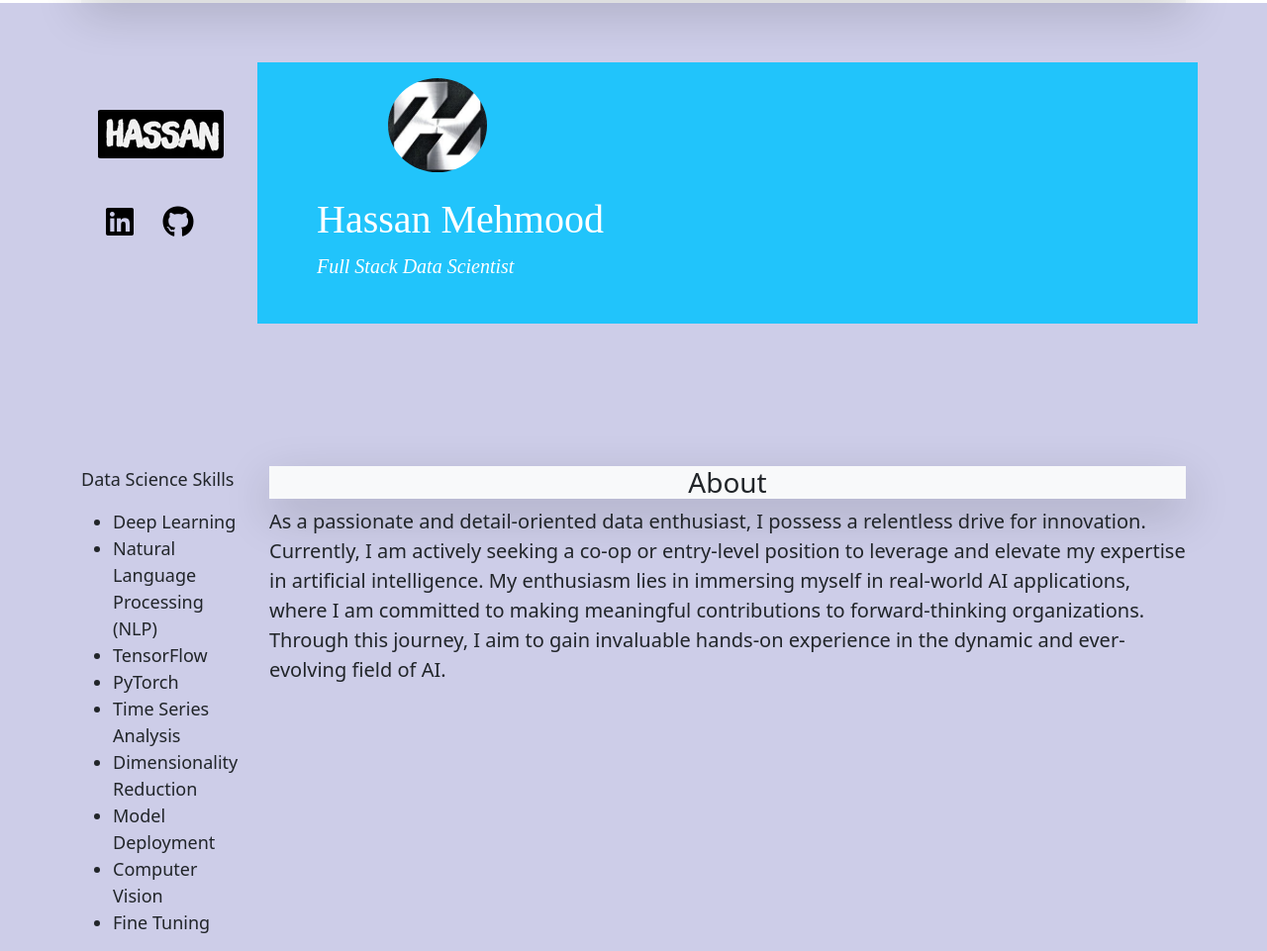
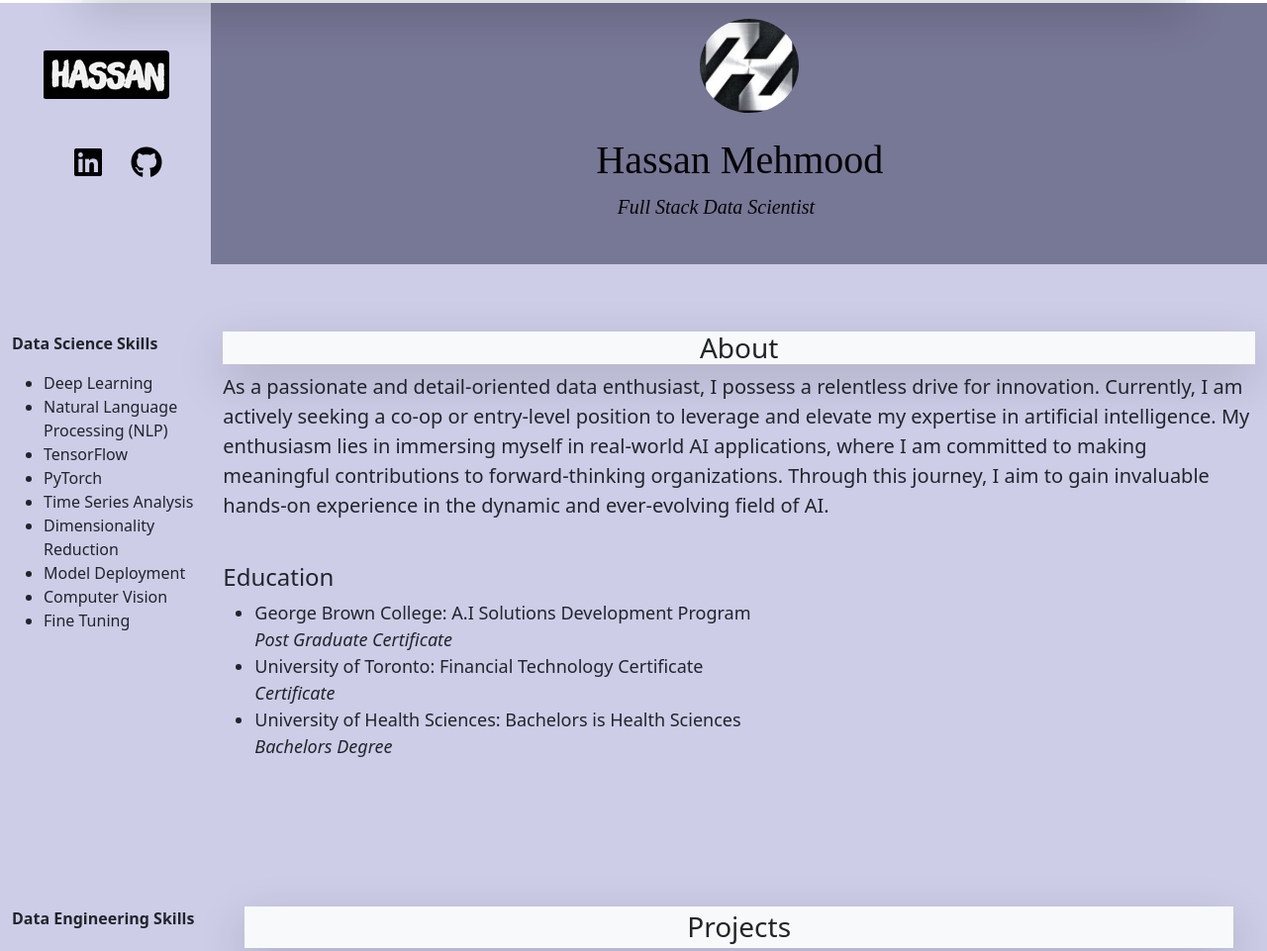
Before and after one commit to mehassanhmood/Static-Portfolio, a plain HTML site: page index.html in a window 1280 px wide. Shown: the part 56-1017 px from the top of the page at 99% size. Drawn offline with nearby package versions, Linux system fonts and the light colour scheme.

Commit message:
Refinement

```diff
--- a/index.css
+++ b/index.css
@@ -8,9 +8,12 @@
 }
 
 #header {
-    background-color: #21c4fb;
-    color: white;
+    background-color: rgb(119, 119, 150);
+    color: rgb(5, 5, 5);
     font-family: 'Times New Roman', Times, serif;
+    justify-content: center;
+    text-align: center;
+    /* padding-right: 250; */
 }
 #SidebarHeader {
     background-color:rgb(205, 205, 232)
@@ -25,12 +28,12 @@
 }
 
 #social-icon:hover {
-    color: #21c4fb;
+    color: #3376cd;
 
 }
 #logo-left:hover {
-    color: orange;
+    color: #3376cd;;
 }
 #cards:hover {
-    background-color: orange;
+    background-color: #3376cd;;
 }
--- a/index.html
+++ b/index.html
@@ -39,8 +39,8 @@
 
 
     <!-- Section 1 -->
-    <section id= "section">
-        <div class="container" id="header">
+    <section id= "section ml-5">
+        <div class="container-fluid" id="header">
             <div class="row">
 
                 <div class="col-2" id="SidebarHeader">
@@ -53,11 +53,11 @@
                     </div>
                 </div>
 
-                <div class="col ms-5">
+                <div class="col-9 ms-5 me-5 pe-5">
                         <div class="ms-5 ps-4 py-3">
-                            <img src="./images/logo-hassan.png" alt="Hassan Mehmood" class="img-fluid mxy-auto rounded-circle " style="width: 100px;">
+                            <img src="./images/logo-hassan.png" alt="Hassan Mehmood" class="img-fluid my-auto me-1 rounded-circle " style="width: 100px;">
                         </div>
-                        <h1 class="mt-2">Hassan Mehmood</h1>
+                        <h1 class="mt-2 ms-5">Hassan Mehmood</h1>
                         <p class="lead"><em>Full Stack Data Scientist</em></p><br>
                         <!-- <p><em>*Web-site Under Construction</em></p> -->
                 </div>
@@ -66,34 +66,13 @@
     </section>
 
 
-    <!-- navbar
-    <div class="container-sm" style="background-color:rgb(205, 205, 232);">
-        <nav class="navbar navbar-expand-md navbar-light bg-light">
-            <div class="container-fluid">
-                <button class="navbar-toggler" type="button" data-bs-toggle="collapse" data-bs-target="#navbarNav" aria-controls="navbarNav" aria-expanded="false" aria-label="Toggle navigation">
-                    <span class="navbar-toggler-icon"></span>
-                </button>
-                <div class="collapse navbar-collapse justify-content-start align-center" id="navbarNav">
-                    <ul class="navbar-nav">
-                        <li class="nav-item"><a class="nav-link" href="#">Home</a></li>
-                        <li class="nav-item"><a class="nav-link " href="./about.html" target="_blank">About</a></li>
-                        <li class="nav-item"><a class="nav-link" href="#Projects">Projects</a></li>
-                        <li class="nav-item"><a class="nav-link" href="#Contact">Contact</a></li>
-                    </ul>
-                </div>
-            </div>
-        </nav>
-    </div> -->
-
-
-
 
             <!-- About Section -->
     <section id="section">
-        <div class="container my-4">
+        <div class="container-fluid my-2">
             <div class="row text-align-center">
-                <div class="col-2" id="SidebarBody">
-                    <p>Data Science Skills</p>
+                <div class="col-2 fs-6" id="SidebarBody">
+                    <p><b>Data Science Skills</b></p>
                     <ul>
                         <li>Deep Learning</li>
                         <li>Natural Language Processing (NLP)</li>
@@ -111,6 +90,12 @@
                         <h2 class="fw-normal fs-3 bg-light shadow-lg shadow-warning text-center">About</h2>
                         <p class="lead">As a passionate and detail-oriented data enthusiast, I possess a relentless drive for innovation. Currently, I am actively seeking a co-op or entry-level position to leverage and elevate my expertise in artificial intelligence. My enthusiasm lies in immersing myself in real-world AI applications, where I am committed to making meaningful contributions to forward-thinking organizations. Through this journey, I aim to gain invaluable hands-on experience in the dynamic and ever-evolving field of AI.</p>
                         <br>
+                        <h4>Education</h4>
+                        <ul>
+                            <li>George Brown College: A.I Solutions Development Program <br><em>Post Graduate Certificate</em></li>
+                            <li>University of Toronto: Financial Technology Certificate <br><em>Certificate</em></li>
+                            <li>University of Health Sciences: Bachelors is Health Sciences <br><em>Bachelors Degree</em></li>
+                        </ul>
                     </div>
                 </div>
             </div>
@@ -123,11 +108,11 @@
 
 
     <section id="section">
-        <div class="container my-4">
+        <div class="container-fluid my-1">
             <div class="row text-align-center">
                 <!-- side bar: -->
-                <div class="col-2" id="SidebarBody">
-                    <p>Data Engineering Skills</p>
+                <div class="col-2 fs-6" id="SidebarBody">
+                    <p><b>Data Engineering Skills</b></p>
                     <ul>
                         <li>ETL (Extract, Transform, Load)</li>
                         <li>SQL (Structured Query Language)</li>
@@ -137,7 +122,7 @@
                         <li>Database Management Systems (e.g., MySQL, PostgreSQL, MongoDB)</li>
                     </ul>
                 </div>
-    <!-- <----------------------------->
+
     <div class="col-10">
         <div class="container" id="project-container">
             <div class="row text-align-center justify-content-center g-1">
@@ -253,79 +238,21 @@
         </div>
     </div>
 
-<!-- < --------------------  > -->
-                <!-- <div class="col-10">
-                    <div class="container" id="project-container">
-                        <div class="row text-align-center justify-content-center g-1">
-                            <h2 class="fw-normal fs-3 bg-light shadow-lg shadow-warning text-center py-1">Projects</h2> -->
-                            <!-- Project cards -->
-                                <!-- 1 -->
-                                <!-- <div class="col" id="project-card">
-                                    <div class="card border-3 border-warning" id="cards">
-                                        <div class="card-body text-center">
-                                            <h6 class="card-title">Motion Detection</h4>    -->
-                                            <!-- <p class="lead card-subtitle"></p> -->
-                                            <!-- <a href="https://github.com/mehassanhmood/Motion-Detection" style="text-decoration: none;" target="_blank">
-                                                <div id="logos">
-                                                    <img src="./images/scikit-learn.png" width="80px" height="40px">
-                                                    <img src="./images/Python.svg.png" width="40px" height="40px">
-                                                </div>
-                                            </a>
-                                        </div>
-                                    </div>
-                                </div> -->
 
-                                <!-- 2 -->
-                                <!-- <div class="col" id="project-card">
-                                    <div class="card border-3 border-warning" id="cards">
-                                        <div class="card-body text-center">
-                                            <h6 class="card-title">Hadoop Spark Pipeline</h4>    -->
-                                            <!-- <p class="lead card-subtitle"></p> -->
-                                            <!-- <a href="https://github.com/mehassanhmood/hadoop-spark-pipeline"  style="text-decoration: none;" target="_blank">
-                                                <div id="logos">
-                                                    <img src="./images/hadoop.jpg" width="60px" height="40px">
-                                                    <img src="./images/spark-logo.png" width="40px" height="40px">
-                                                    <img src="./images/hive.png" width="40px" height="40px">
-                                                </div>
-                                            </a>
-                                        </div>
-                                    </div>
-                                </div>
-                                 -->
-                                <!-- 3 -->
-                                <!-- <div class="col" id="project-card">
-                                    <div class="card border-3 border-warning" id="cards">
-                                        <div class="card-body text-center">
-                                            <h6 class="card-title">Data Engineered</h4>    -->
-                                            <!-- <p class="lead card-subtitle"></p> -->
-                                            <!-- <a href="https://github.com/mehassanhmood/DataEngineering-Project" style="text-decoration: none;" target="_blank">
-                                                <div id="logos">
-                                                    <img src="./images/sql.png" width="40px" height="40px">
-                                                    <img src="./images/mongo.png" width="80px" height="40px">
-                                                </div>
-                                            </a>
-                                        </div>
-                                    </div>
-                                </div> -->
-
-
-                                <!-- This is where Project card end. -->
                         </div>
                     </div>
                 </div>
-                <!--  ---------------------------------------------------------------------------------------------------------------------------------------------  -->
 
             </div>
         </div>
     </section>
 
     <section id="section">
-
-        <div class="container">
+        <div class="container-fluid my-1">
             <div class="row text-align-center justify-content-center g-1">
                 <!-- sidebar 3 -->
-                <div class="col-2" id="SidebarBody">
-                    <p>Full Stack Engineer</p>
+                <div class="col-2 fs-6" id="SidebarBody">
+                    <p><b>Full Stack Engineer</b></p>
                     <ul>
                         <li>Proficiency in HTML, CSS, and JavaScript</li>
                         <li>Strong understanding of server-side Frame Works (Django, Flask, Node.js)</li>
@@ -336,7 +263,7 @@
 
                 <div class="col-10", id="contact-container">
                     <h2 class="fw-normal fs-3 bg-light shadow-lg shadow-warning text-center py-1">Contact</h2>
-                    <p>You can reach me via email at: hassan.mehmood@georgebrown.ca</p>
+                    <p class="mx-5 my-5">You can reach me via email at: <em><b>hassan.mehmood@georgebrown.ca</b></em></p>
                 </div>
             </div>
         </div>
```
